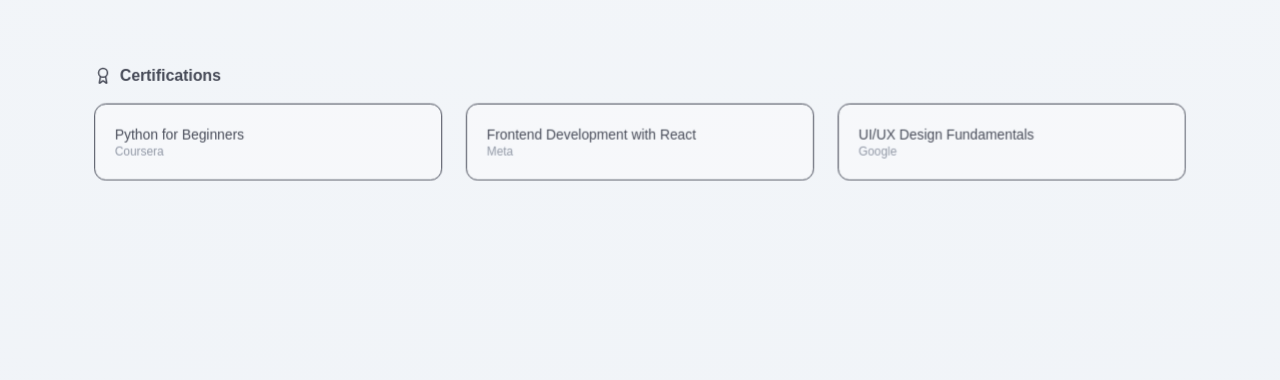
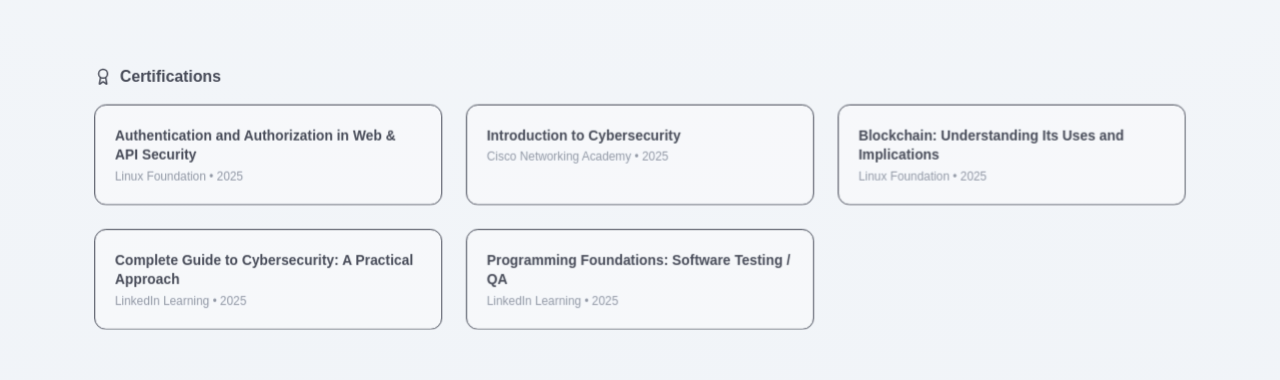
Before and after one commit to IDMendis/portfolio, a Next.js app: page / in a window 1280 px wide. Shown: the part 1678-2058 px from the top of the page. Built offline with nearby package versions, Linux system fonts and the light colour scheme.

Commit message:
updated certifications caeds

```diff
--- a/components/About.tsx
+++ b/components/About.tsx
@@ -36,18 +36,38 @@
   /* ---------------- CERTIFICATIONS ---------------- */
 const certifications = [
   {
-      title: "Python for Beginners",
-      org: "Coursera",
+    title: "Authentication and Authorization in Web & API Security",
+    org: "Linux Foundation",
+    year: "2025",
+    link: ""
   },
   {
-      title: "Frontend Development with React",
-      org: "Meta",
+    title: "Introduction to Cybersecurity",
+    org: "Cisco Networking Academy",
+    year: "2025",
+    link: ""
   },
   {
-      title: "UI/UX Design Fundamentals",
-      org: "Google",
+    title: "Blockchain: Understanding Its Uses and Implications",
+    org: "Linux Foundation",
+    year: "2025",
+    link: ""
   },
+  {
+    title: "Complete Guide to Cybersecurity: A Practical Approach",
+    org: "LinkedIn Learning",
+    year: "2025",
+    link: ""
+  },
+  {
+    title: "Programming Foundations: Software Testing / QA",
+    org: "LinkedIn Learning",
+    year: "2025",
+    link: ""
+  }
 ];
+
+
 
   return (
     <section id="about" className="max-w-6xl mx-auto px-6 py-24">
@@ -158,10 +178,26 @@
     {certifications.map((cert, i) => (
       <div
         key={i}
-              className="p-5 rounded-xl border bg-white/50 dark:bg-black/40 backdrop-blur-lg"
+        className="p-5 rounded-xl border bg-white/50 dark:bg-black/40 backdrop-blur-lg hover:shadow-lg transition duration-300"
       >
-              <p className="font-medium text-sm">{cert.title}</p>
-              <p className="text-xs text-gray-500">{cert.org}</p>
+        <p className="font-semibold text-sm dark:text-white">
+          {cert.title}
+        </p>
+
+        <p className="text-xs text-gray-500 mt-1">
+          {cert.org} • {cert.year}
+        </p>
+
+        {cert.link && (
+          <a
+            href={cert.link}
+            target="_blank"
+            rel="noopener noreferrer"
+            className="text-xs text-blue-500 hover:underline mt-3 inline-block"
+          >
+            View Credential
+          </a>
+        )}
       </div>
     ))}
   </div>
--- a/components/Hero.tsx
+++ b/components/Hero.tsx
@@ -65,7 +65,7 @@
 </div>
 
         <p className="text-gray-300 text-lg md:text-xl mb-8">
-          Software Engineering Undergraduate actively seeking an internship
+          Welcome to my portfolio! I'm exploring software engineering and cybersecurity to create reliable digital solutions. Explore my work and let’s connect!
         </p>
 
         <div className="flex flex-col sm:flex-row gap-4 justify-center">
--- a/components/Projects.tsx
+++ b/components/Projects.tsx
@@ -57,8 +57,8 @@
     description:
       "Contributed to the development of a decentralized esports tournament platform integrating blockchain for transparency and smart contract-based prize distribution. Built frontend interfaces with Next.js and backend APIs using FastAPI, while leveraging Solidity and Polygon for secure on-chain logic.",
     images: [
-      "/projects/aegis-1.png",
-      "/projects/aegis-2.png",
+      "/projectImages/aegis1.png",
+      "/projectImages/aegis2.png",
     ],
     github: "#",
     live: "#",
```
Also changed, not shown: public/projectImages/aegis1.png (added), public/projectImages/aegis2.png (added). Lines whose indentation alone changed are shown as unchanged.
